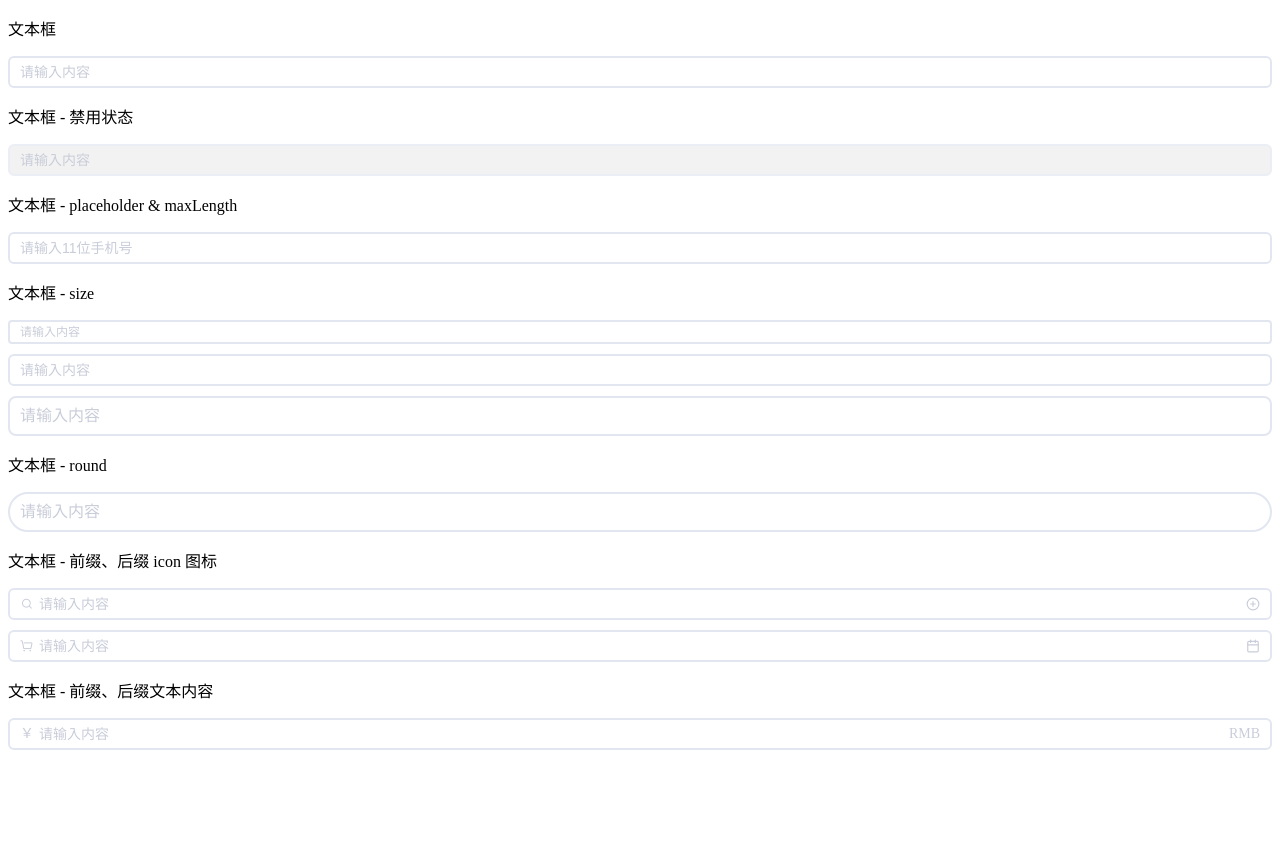
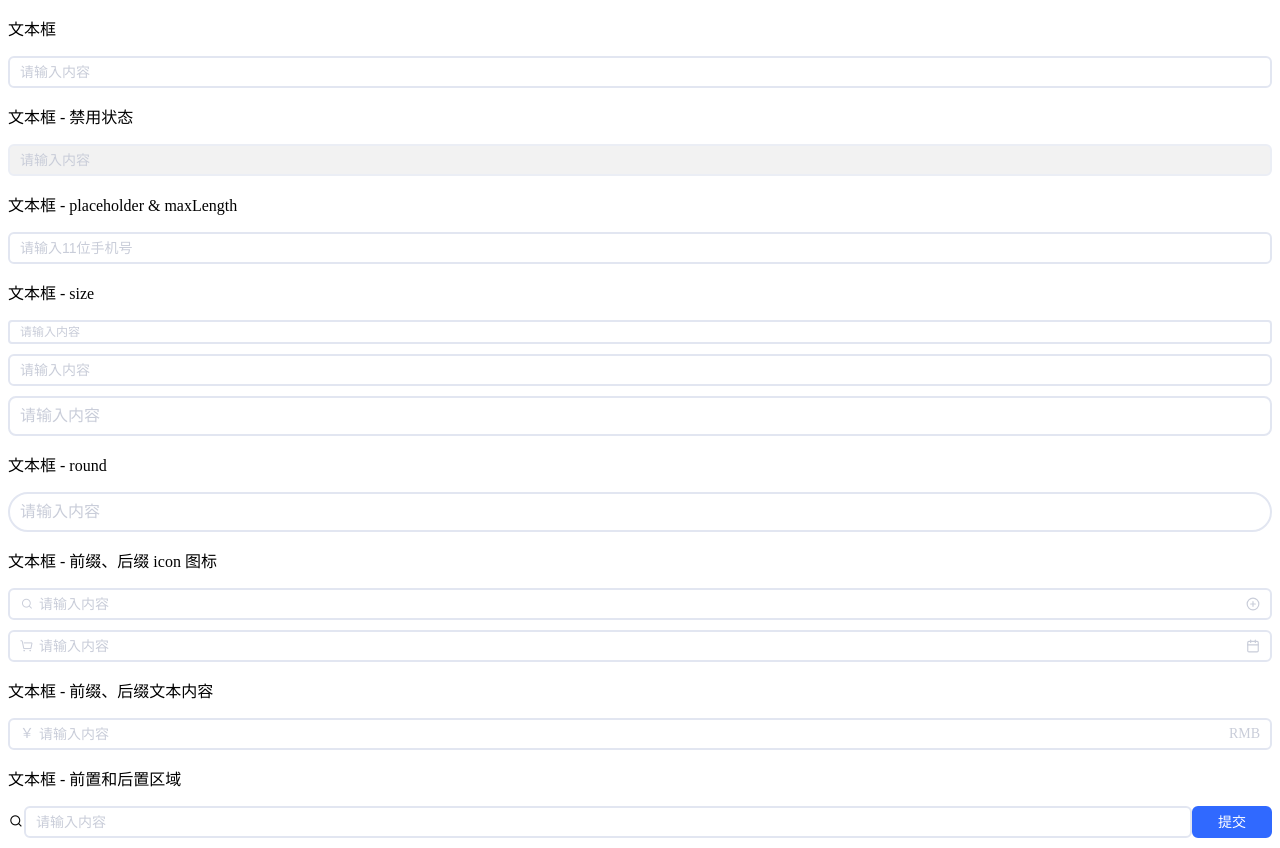
Before and after one commit to liulongbin1314/vue3-ui-library, a Vue app in the folder examples/: page / in a window 1280 px wide. Before the commit the page ends 800 px from the top, so only its background shows below. Built offline with nearby package versions, Linux system fonts and the light colour scheme.

Commit message:
使用插槽渲染前置和后置组件

```diff
--- a/examples/src/components/InputTest.vue
+++ b/examples/src/components/InputTest.vue
@@ -36,6 +36,21 @@
   <div class="col-gap">
     <a-input prefix="￥" suffix="RMB"></a-input>
   </div>
+
+  <p>文本框 - 前置和后置区域</p>
+  <div class="col-gap">
+    <a-input>
+      <!-- 具名插槽 -->
+      <!-- 前置内容 -->
+      <template #prepend>
+        <a-icon icon="icon-search"></a-icon>
+      </template>
+      <!-- 后置内容 -->
+      <template #append>
+        <a-button type="primary">提交</a-button>
+      </template>
+    </a-input>
+  </div>
 </template>
 
 <script setup>
--- a/packages/components/input/src/index.vue
+++ b/packages/components/input/src/index.vue
@@ -9,7 +9,9 @@
     ]"
   >
     <!-- 前置区域 -->
-    <!-- xxx -->
+    <div v-if="_isPrepend" :class="[ns.e('aside-wrapper')]">
+      <slot name="prepend"></slot>
+    </div>
     <div :class="[ns.e('wrapper')]">
       <!-- 前缀区域 -->
       <div v-if="_isPrefix" :class="[ns.e('fix-wrapper'), ns.e('prefix')]">
@@ -36,7 +38,9 @@
       </div>
     </div>
     <!-- 后置区域 -->
-    <!-- xxx -->
+    <div v-if="_isAppend" :class="[ns.e('aside-wrapper')]">
+      <slot name="append"></slot>
+    </div>
   </div>
 </template>
 
@@ -67,11 +71,12 @@ const props = defineProps({
 })
 
 import { useNamespace } from '@ui-library/hooks'
-import { ref, computed } from 'vue'
+import { ref, computed, useSlots } from 'vue'
 import { AIcon } from '@ui-library/components'
 
 const ns = useNamespace('input')
 const _isFocus = ref(false)
+const slots = useSlots()
 
 const focusHandler = (e) => {
   _isFocus.value = true
@@ -84,4 +89,9 @@ const blurHandler = (e) => {
 const _isPrefix = computed(() => props.prefixIcon || props.prefix)
 // 是否渲染后缀区域
 const _isSuffix = computed(() => props.suffixIcon || props.suffix)
+
+// 是否渲染前置区域
+const _isPrepend = computed(() => slots.prepend)
+// 是否渲染后置区域
+const _isAppend = computed(() => slots.append)
 </script>
```
